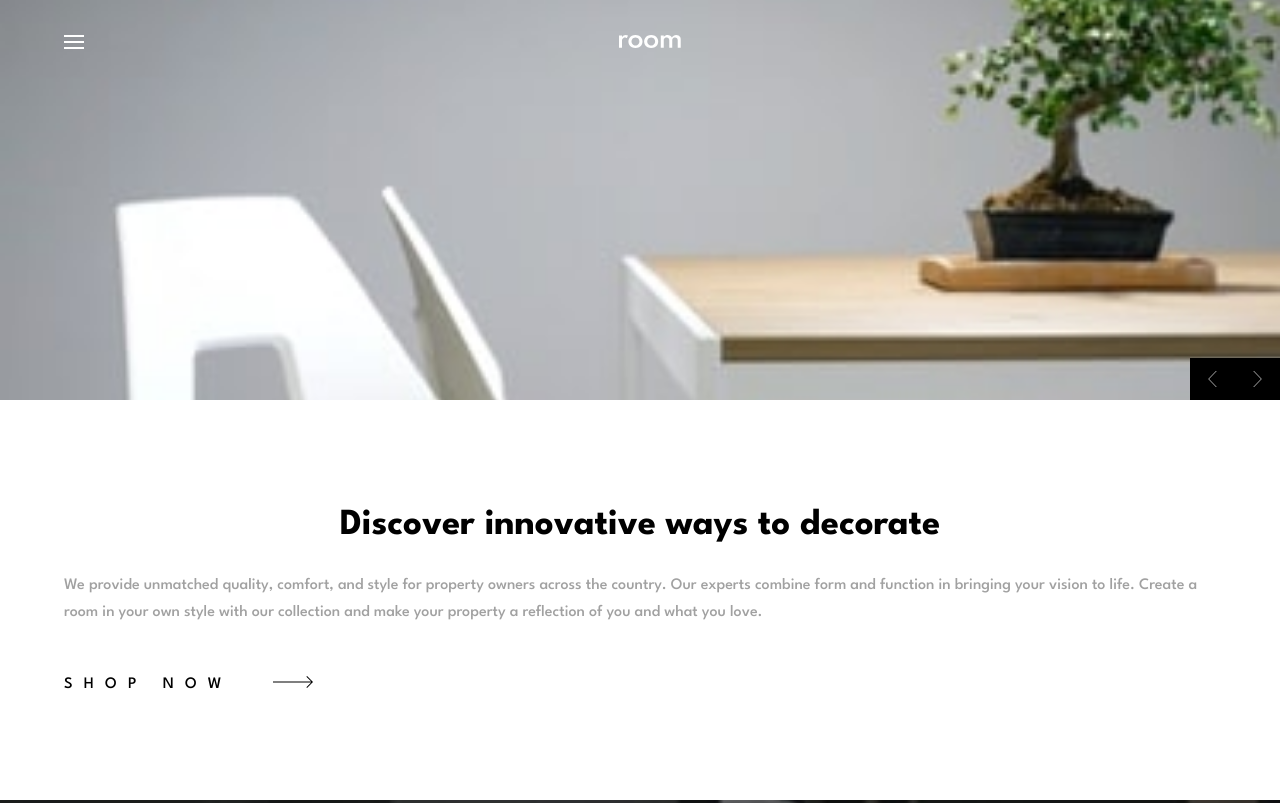
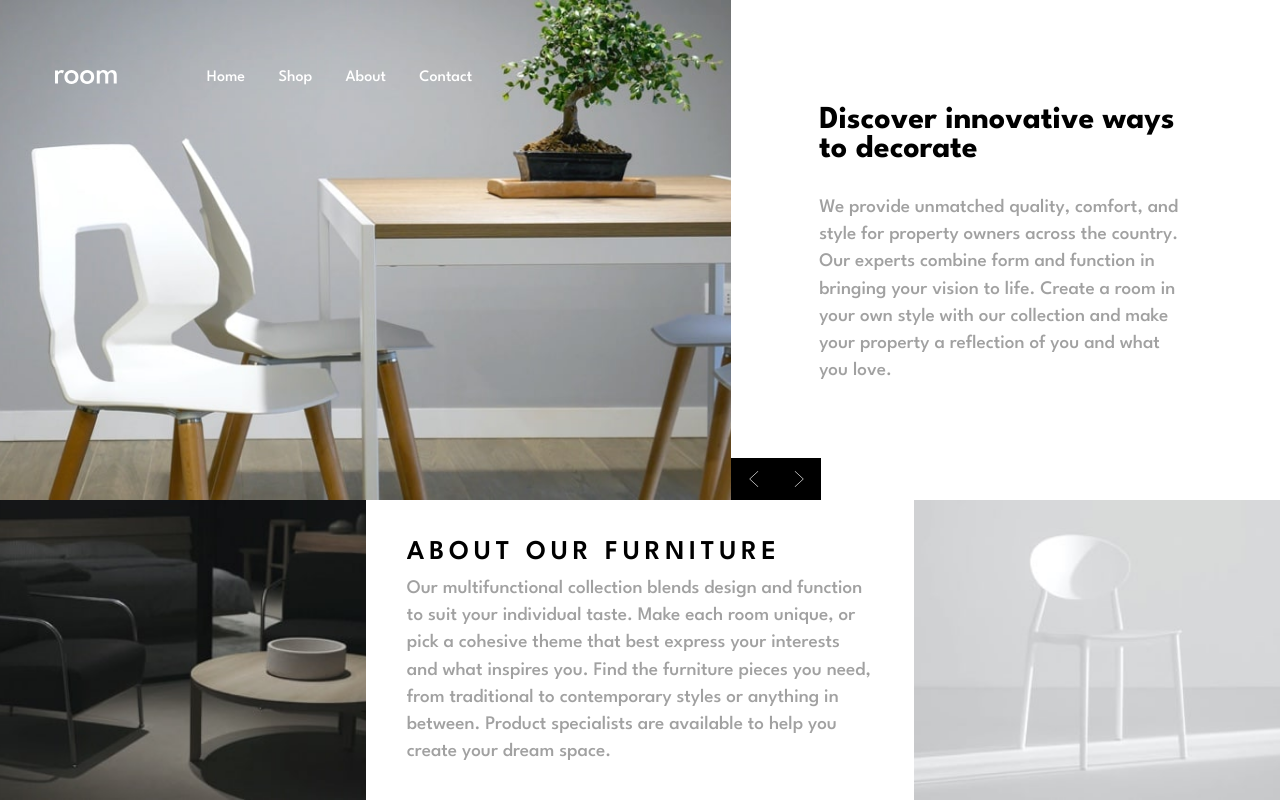
Before and after one commit to devpuntonet25/RoomHomePage, a plain HTML site: page index.html in a window 1280 px wide. Shown: the top 803 px of the page. Drawn offline with Linux system fonts and the light colour scheme.

Commit message:
Se crearon los estilos para dispositivos con un ancho de 764px y 1024px en adelante, es decir, se hace responsiva la página

```diff
--- a/css/styles.css
+++ b/css/styles.css
@@ -145,3 +145,160 @@ body{
     background-size: cover;
     background-position: center;
 }
+
+@media (min-width: 768px) {
+    .container{
+        width: 85%;
+        padding: 70px 0;
+    }
+    .main{
+        height: 100vh;
+        grid-template-columns: repeat(7, 1fr);
+        grid-template-rows: repeat(8, 1fr);
+        grid-template-areas:
+        "hero hero hero hero shopNow shopNow shopNow"
+        "hero hero hero hero shopNow shopNow shopNow"
+        "hero hero hero hero shopNow shopNow shopNow"
+        "hero hero hero hero shopNow shopNow shopNow"
+        "hero hero hero hero shopNow shopNow shopNow"
+        "image2 image2 aboutOurFurniture aboutOurFurniture aboutOurFurniture lastImage lastImage"
+        "image2 image2 aboutOurFurniture aboutOurFurniture aboutOurFurniture lastImage lastImage"
+        "image2 image2 aboutOurFurniture aboutOurFurniture aboutOurFurniture lastImage lastImage";
+    }
+    .main-controles{
+        grid-area: shopNow;
+        align-self: end;
+        justify-self: start;
+    }
+
+    .main-shopNow{
+        display: flex;
+        flex-direction: column;
+        align-items: center;
+        justify-content: center;
+    }
+
+    .shopNow-container{
+        width: 80%;
+        height: 80%;
+        overflow: hidden;
+    }
+
+    .shopNow-title{
+        font-size: 1.4rem;
+    }
+
+    .shopNow-paragraph{
+        font-size: 0.7rem;
+        margin: 20px 0;
+    }
+
+    .shopNow-enlace{
+        font-size: 0.7rem;
+    }
+
+    .enlace-arrow{
+        width: 35px;
+    }
+
+
+    .main-hero{
+        min-height: 400px;
+        height: 100%;
+        min-width: 375px;
+        width: 100%;
+        background-image: url("../images/desktop-image-hero-1.jpg");
+    }
+
+    .hero-icon{
+        display: none;
+    }
+
+    .hero-logo{
+        margin: 0 50px 0 0;
+    }
+
+    .hero-lista{
+        display: flex;
+        flex-basis: 60%;
+        gap: 10%;
+    }
+
+    .hero-listItem{
+        list-style-type: none;
+    }
+
+    .lista-link{
+        text-decoration: none;
+        color: var(--white);
+    }
+
+    .main__about--container{
+        padding: 40px 0;
+    }
+
+    .about__texts{
+        width: 100%;
+        overflow: hidden;
+    }
+
+
+    .shopNow__paragrap-about{
+        margin: 10px 0 0;
+        font-size: 0.8rem;
+    }
+
+    .about__title{
+        font-size: 1rem;
+    }
+
+    @media (min-width: 1024px) {
+        .shopNow-title{
+            font-size: 1.4rem;
+        }
+
+        .shopNow-paragraph{
+            margin: 30px 0;
+            font-size: 1rem;
+        }
+        .shopNow__paragrap-about{
+            margin: 10px 0 0;
+            font-size: 1rem;
+        }
+        .shopNow-enlace{
+            font-size: 1rem;
+        }
+
+        .enlace-arrow{
+            width: 50px;
+        }
+        .about__title{
+            font-size: 1.2rem;
+        }
+    }
+
+    @media (min-width: 1200px) {
+        .shopNow-title{
+            font-size: 2rem;
+        }
+
+        .shopNow-paragraph{
+            margin: 30px 0;
+            font-size: 1.2rem;
+        }
+        .shopNow__paragrap-about{
+            margin: 10px 0 0;
+        }
+        .shopNow-enlace{
+            font-size: 1.2rem;
+        }
+
+        .enlace-arrow{
+            width: 70px;
+        }
+        .about__title{
+            font-size: 1.7rem;
+        }
+    }
+
+}
--- a/index.html
+++ b/index.html
@@ -62,13 +62,14 @@
 
       <!--Sección shop now-->
       <section class="main-shopNow container">
+        <div class="shopNow-container">
           <h2 class="shopNow-title">Discover innovative ways to decorate</h2>
           <p class="shopNow-paragraph">
             We provide unmatched quality, comfort, and style for property owners
-          across the country. Our experts combine form and function in bringing
-          your vision to life. Create a room in your own style with our
-          collection and make your property a reflection of you and what you
-          love.
+            across the country. Our experts combine form and function in
+            bringing your vision to life. Create a room in your own style with
+            our collection and make your property a reflection of you and what
+            you love.
           </p>
 
           <a href="#" class="shopNow-enlace">
@@ -79,13 +80,14 @@
               class="enlace-arrow"
             />
           </a>
+        </div>
       </section>
 
       <!--Sección imagen 2-->
       <div class="main__imagen2"></div>
 
       <!--Sección about-->
-      <section class="main__about container">
+      <section class="main__about container main__about--container">
         <div class="about__texts">
           <h2 class="about__title">About our furniture</h2>
           <p class="shopNow-paragraph shopNow__paragrap-about">
@@ -101,7 +103,6 @@
 
       <!--Sección última imagen-->
       <div class="main__lastImage"></div>
-
     </main>
     <!--
 
```
Lines whose indentation alone changed are shown as unchanged.
